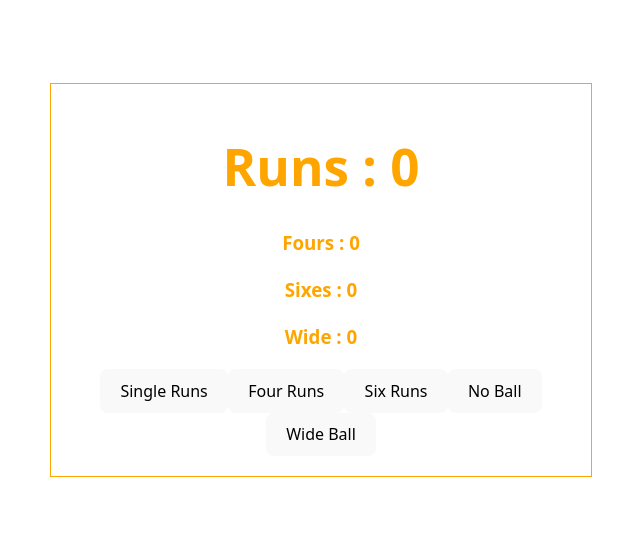
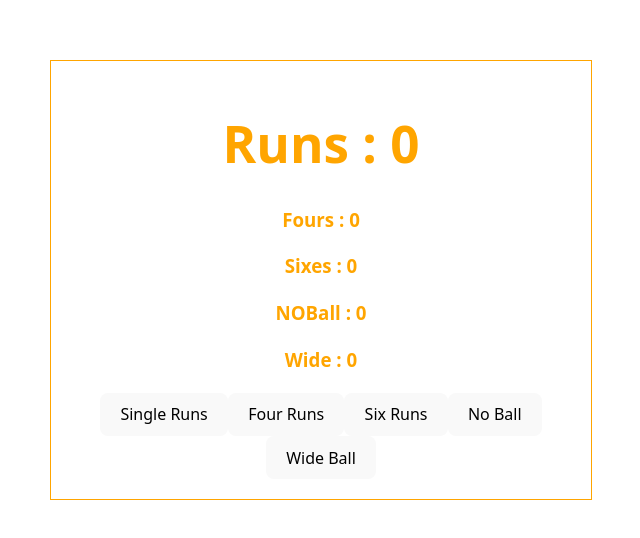
Before and after one commit to plabondas001/Add-Runs, a React (Vite) app: page / in a window 1280 px wide. Shown: the part 120-658 px from the top of the page, without its empty margins (319-959 px from the left). Built offline with nearby package versions, Linux system fonts and the light colour scheme.

Commit message:
count noball

```diff
--- a/src/component/Runs.jsx
+++ b/src/component/Runs.jsx
@@ -5,6 +5,7 @@ const Runs = () => {
     const [runs,setRuns] = useState(0);
     const [fours,setFours] = useState(0)
     const [sixes,setSixes] = useState(0)
+    const [noball,setNoball] = useState(0)
     const [wide,setWide] = useState(0)
     // Event handler
     const singleRun = () => {
@@ -28,6 +29,8 @@ const Runs = () => {
 
     const noBall = () => {
         const updateRuns = runs + 1
+        const updatenoBall = noball + 1
+        setNoball(updatenoBall)
         setRuns(updateRuns)
     }
 
@@ -50,6 +53,7 @@ const Runs = () => {
         <h1>Runs : {runs}</h1>
         <h3>Fours : {fours}</h3>
         <h3>Sixes : {sixes}</h3>
+        <h3>NOBall : {noball}</h3>
         <h3>Wide : {wide}</h3>
         {
             runs >= 50 && <h2>Half Century</h2>
```
